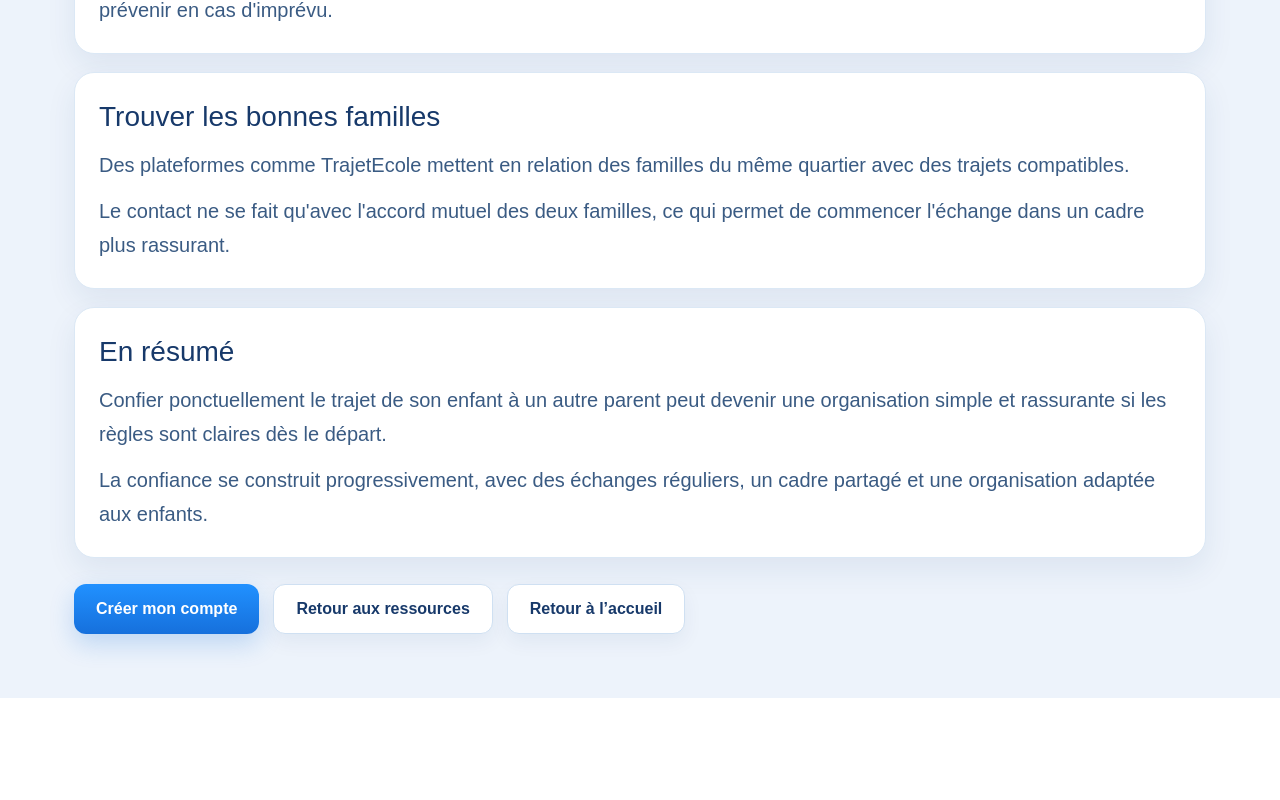
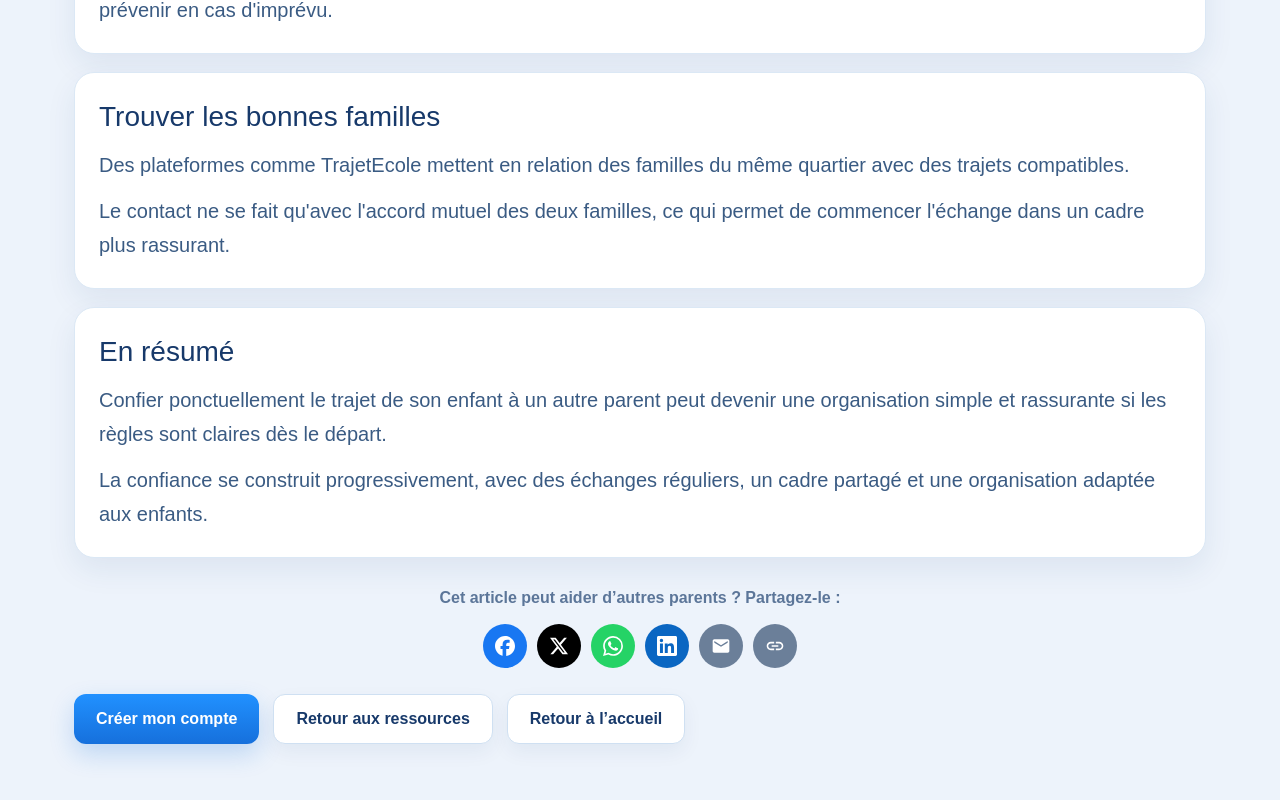
Before and after one commit to cttown/trajetecole-v2, a Next.js app: page /ressources/confier-enfant-autre-parent in a window 1280 px wide. Shown: the part 1836-2636 px from the top of the page. Before the commit the page ends 2534 px from the top, so only its background shows below. Built offline with nearby package versions, Linux system fonts and the light colour scheme.

Commit message:
Ajout de boutons de partage (Web Share API + Facebook/X/WhatsApp/LinkedIn/email/copier)

```diff
--- a/src/components/ShareButtons.tsx
+++ b/src/components/ShareButtons.tsx
@@ -1,5 +1,5 @@
 import { useEffect, useState } from 'react'
-import type { CSSProperties } from 'react'
+import type { CSSProperties, ReactNode } from 'react'
 import { SITE_URL, SITE_NAME } from '../lib/site'
 
 type ShareButtonsProps = {
@@ -17,27 +17,77 @@ const wrapStyle: CSSProperties = {
   alignItems: 'center',
 }
 
-const baseButton: CSSProperties = {
+const circleBase: CSSProperties = {
+  display: 'inline-flex',
+  alignItems: 'center',
+  justifyContent: 'center',
+  width: 44,
+  height: 44,
+  borderRadius: '50%',
+  border: 'none',
+  color: '#ffffff',
+  cursor: 'pointer',
+  padding: 0,
+  textDecoration: 'none',
+}
+
+const primaryPill: CSSProperties = {
   display: 'inline-flex',
   alignItems: 'center',
   gap: 8,
-  padding: '10px 16px',
+  padding: '0 18px',
+  height: 44,
   borderRadius: 9999,
-  border: '1px solid #d4e0ef',
-  background: '#ffffff',
-  color: '#1f3a5f',
+  border: 'none',
+  background: '#1670dc',
+  color: '#ffffff',
   fontSize: 14,
-  fontWeight: 600,
-  textDecoration: 'none',
+  fontWeight: 700,
   cursor: 'pointer',
-  lineHeight: 1,
 }
 
-const primaryButton: CSSProperties = {
-  ...baseButton,
-  border: '1px solid #1670dc',
-  background: '#1670dc',
-  color: '#ffffff',
+// Icônes (simple-icons / Material), viewBox 0 0 24 24, remplies en blanc.
+const icons: Record<string, ReactNode> = {
+  share: (
+    <svg width="18" height="18" viewBox="0 0 24 24" fill="currentColor" aria-hidden="true">
+      <path d="M18 16.08c-.76 0-1.44.3-1.96.77L8.91 12.7c.05-.23.09-.46.09-.7s-.04-.47-.09-.7l7.05-4.11c.54.5 1.25.81 2.04.81 1.66 0 3-1.34 3-3s-1.34-3-3-3-3 1.34-3 3c0 .24.04.47.09.7L8.04 9.81C7.5 9.31 6.79 9 6 9c-1.66 0-3 1.34-3 3s1.34 3 3 3c.79 0 1.5-.31 2.04-.81l7.12 4.16c-.05.21-.08.43-.08.65 0 1.61 1.31 2.92 2.92 2.92s2.92-1.31 2.92-2.92-1.31-2.92-2.92-2.92z" />
+    </svg>
+  ),
+  facebook: (
+    <svg width="20" height="20" viewBox="0 0 24 24" fill="currentColor" aria-hidden="true">
+      <path d="M9.101 23.691v-7.98H6.627v-3.667h2.474v-1.58c0-4.085 1.848-5.978 5.858-5.978.401 0 .955.042 1.468.103a8.68 8.68 0 0 1 1.141.195v3.325a8.623 8.623 0 0 0-.653-.036 26.805 26.805 0 0 0-.733-.009c-.707 0-1.259.096-1.675.309a1.686 1.686 0 0 0-.679.622c-.258.42-.374.995-.374 1.752v1.297h3.919l-.386 2.103-.287 1.564h-3.246v8.245C19.396 23.238 24 18.179 24 12.044c0-6.627-5.373-12-12-12s-12 5.373-12 12c0 5.628 3.874 10.35 9.101 11.647Z" />
+    </svg>
+  ),
+  x: (
+    <svg width="18" height="18" viewBox="0 0 24 24" fill="currentColor" aria-hidden="true">
+      <path d="M18.901 1.153h3.68l-8.04 9.19L24 22.846h-7.406l-5.8-7.584-6.638 7.584H.474l8.6-9.83L0 1.154h7.594l5.243 6.932ZM17.61 20.644h2.039L6.486 3.24H4.298Z" />
+    </svg>
+  ),
+  whatsapp: (
+    <svg width="20" height="20" viewBox="0 0 24 24" fill="currentColor" aria-hidden="true">
+      <path d="M17.472 14.382c-.297-.149-1.758-.867-2.03-.967-.273-.099-.471-.148-.67.15-.197.297-.767.966-.94 1.164-.173.199-.347.223-.644.075-.297-.15-1.255-.463-2.39-1.475-.883-.788-1.48-1.761-1.653-2.059-.173-.297-.018-.458.13-.606.134-.133.298-.347.446-.52.149-.174.198-.298.298-.497.099-.198.05-.371-.025-.52-.075-.149-.669-1.612-.916-2.207-.242-.579-.487-.5-.669-.51-.173-.008-.371-.01-.57-.01-.198 0-.52.074-.792.372-.272.297-1.04 1.016-1.04 2.479 0 1.462 1.065 2.875 1.213 3.074.149.198 2.096 3.2 5.077 4.487.709.306 1.262.489 1.694.625.712.227 1.36.195 1.871.118.571-.085 1.758-.719 2.006-1.413.248-.694.248-1.289.173-1.413-.074-.124-.272-.198-.57-.347m-5.421 7.403h-.004a9.87 9.87 0 0 1-5.031-1.378l-.361-.214-3.741.982.998-3.648-.235-.374a9.86 9.86 0 0 1-1.51-5.26c.001-5.45 4.436-9.884 9.888-9.884 2.64 0 5.122 1.03 6.988 2.898a9.825 9.825 0 0 1 2.893 6.994c-.003 5.45-4.437 9.884-9.885 9.884m8.413-18.297A11.815 11.815 0 0 0 12.05 0C5.495 0 .16 5.335.157 11.892c0 2.096.547 4.142 1.588 5.945L.057 24l6.305-1.654a11.882 11.882 0 0 0 5.683 1.448h.005c6.554 0 11.89-5.335 11.893-11.893a11.821 11.821 0 0 0-3.48-8.413Z" />
+    </svg>
+  ),
+  linkedin: (
+    <svg width="20" height="20" viewBox="0 0 24 24" fill="currentColor" aria-hidden="true">
+      <path d="M20.447 20.452h-3.554v-5.569c0-1.328-.027-3.037-1.852-3.037-1.853 0-2.136 1.445-2.136 2.939v5.667H9.351V9h3.414v1.561h.046c.477-.9 1.637-1.85 3.37-1.85 3.601 0 4.267 2.37 4.267 5.455v6.286zM5.337 7.433a2.062 2.062 0 0 1-2.063-2.065 2.064 2.064 0 1 1 2.063 2.065zm1.782 13.019H3.555V9h3.564v11.452zM22.225 0H1.771C.792 0 0 .774 0 1.729v20.542C0 23.227.792 24 1.771 24h20.451C23.2 24 24 23.227 24 22.271V1.729C24 .774 23.2 0 22.222 0h.003z" />
+    </svg>
+  ),
+  email: (
+    <svg width="20" height="20" viewBox="0 0 24 24" fill="currentColor" aria-hidden="true">
+      <path d="M20 4H4c-1.1 0-1.99.9-1.99 2L2 18c0 1.1.9 2 2 2h16c1.1 0 2-.9 2-2V6c0-1.1-.9-2-2-2zm0 4l-8 5-8-5V6l8 5 8-5v2z" />
+    </svg>
+  ),
+  link: (
+    <svg width="20" height="20" viewBox="0 0 24 24" fill="currentColor" aria-hidden="true">
+      <path d="M3.9 12c0-1.71 1.39-3.1 3.1-3.1h4V7H7c-2.76 0-5 2.24-5 5s2.24 5 5 5h4v-1.9H7c-1.71 0-3.1-1.39-3.1-3.1zM8 13h8v-2H8v2zm9-6h-4v1.9h4c1.71 0 3.1 1.39 3.1 3.1s-1.39 3.1-3.1 3.1h-4V17h4c2.76 0 5-2.24 5-5s-2.24-5-5-5z" />
+    </svg>
+  ),
+  check: (
+    <svg width="20" height="20" viewBox="0 0 24 24" fill="currentColor" aria-hidden="true">
+      <path d="M9 16.17 4.83 12l-1.42 1.41L9 19 21 7l-1.41-1.41z" />
+    </svg>
+  ),
 }
 
 export default function ShareButtons({ url, text }: ShareButtonsProps) {
@@ -83,8 +133,9 @@ export default function ShareButtons({ url, text }: ShareButtonsProps) {
   return (
     <div style={wrapStyle}>
       {canNativeShare ? (
-        <button type="button" style={primaryButton} onClick={handleNativeShare}>
-          📣 Partager
+        <button type="button" style={primaryPill} onClick={handleNativeShare}>
+          {icons.share}
+          Partager
         </button>
       ) : null}
 
@@ -92,48 +143,63 @@ export default function ShareButtons({ url, text }: ShareButtonsProps) {
         href={links.facebook}
         target="_blank"
         rel="noopener noreferrer"
-        style={baseButton}
+        style={{ ...circleBase, background: '#1877F2' }}
         aria-label="Partager sur Facebook"
+        title="Partager sur Facebook"
       >
-        Facebook
+        {icons.facebook}
       </a>
 
       <a
         href={links.x}
         target="_blank"
         rel="noopener noreferrer"
-        style={baseButton}
+        style={{ ...circleBase, background: '#000000' }}
         aria-label="Partager sur X (Twitter)"
+        title="Partager sur X"
       >
-        X
+        {icons.x}
       </a>
 
       <a
         href={links.whatsapp}
         target="_blank"
         rel="noopener noreferrer"
-        style={baseButton}
+        style={{ ...circleBase, background: '#25D366' }}
         aria-label="Partager sur WhatsApp"
+        title="Partager sur WhatsApp"
       >
-        WhatsApp
+        {icons.whatsapp}
       </a>
 
       <a
         href={links.linkedin}
         target="_blank"
         rel="noopener noreferrer"
-        style={baseButton}
+        style={{ ...circleBase, background: '#0A66C2' }}
         aria-label="Partager sur LinkedIn"
+        title="Partager sur LinkedIn"
       >
-        LinkedIn
+        {icons.linkedin}
       </a>
 
-      <a href={links.email} style={baseButton} aria-label="Partager par e-mail">
-        E-mail
+      <a
+        href={links.email}
+        style={{ ...circleBase, background: '#6b7f99' }}
+        aria-label="Partager par e-mail"
+        title="Partager par e-mail"
+      >
+        {icons.email}
       </a>
 
-      <button type="button" style={baseButton} onClick={handleCopy}>
-        {copied ? '✅ Lien copié' : '🔗 Copier le lien'}
+      <button
+        type="button"
+        style={{ ...circleBase, background: copied ? '#1a9e55' : '#6b7f99' }}
+        onClick={handleCopy}
+        aria-label={copied ? 'Lien copié' : 'Copier le lien'}
+        title={copied ? 'Lien copié' : 'Copier le lien'}
+      >
+        {copied ? icons.check : icons.link}
       </button>
     </div>
   )
--- a/src/pages/ressources/activites-extrascolaires-partager-trajets.tsx
+++ b/src/pages/ressources/activites-extrascolaires-partager-trajets.tsx
@@ -1,6 +1,8 @@
 import type { CSSProperties } from 'react'
 import Seo from '../../components/Seo'
 import Breadcrumb from '../../components/Breadcrumb'
+import ShareButtons from '../../components/ShareButtons'
+import { SITE_URL } from '../../lib/site'
 import Link from 'next/link'
 import styles from '../../styles/Home.module.css'
 
@@ -180,6 +182,16 @@ export default function ActivitesExtrascolairesPartagerTrajetsPage() {
               </p>
             </div>
 
+            <div style={{ marginTop: 28, textAlign: 'center' }}>
+              <p style={{ color: '#5c7699', marginBottom: 14, fontWeight: 600 }}>
+                Cet article peut aider d’autres parents ? Partagez-le :
+              </p>
+              <ShareButtons
+                url={`${SITE_URL}/ressources/activites-extrascolaires-partager-trajets`}
+                text="Partager les trajets vers les activités extrascolaires — TrajetEcole"
+              />
+            </div>
+
             <div className={styles.legalActions}>
               <Link href="/signup" className={styles.primaryButton}>
                 Créer mon compte
--- a/src/pages/ressources/confier-enfant-autre-parent.tsx
+++ b/src/pages/ressources/confier-enfant-autre-parent.tsx
@@ -1,6 +1,8 @@
 import type { CSSProperties } from 'react'
 import Seo from '../../components/Seo'
 import Breadcrumb from '../../components/Breadcrumb'
+import ShareButtons from '../../components/ShareButtons'
+import { SITE_URL } from '../../lib/site'
 import Link from 'next/link'
 import styles from '../../styles/Home.module.css'
 
@@ -185,6 +187,16 @@ export default function ConfierEnfantAutreParentPage() {
               </p>
             </div>
 
+            <div style={{ marginTop: 28, textAlign: 'center' }}>
+              <p style={{ color: '#5c7699', marginBottom: 14, fontWeight: 600 }}>
+                Cet article peut aider d’autres parents ? Partagez-le :
+              </p>
+              <ShareButtons
+                url={`${SITE_URL}/ressources/confier-enfant-autre-parent`}
+                text="Confier son enfant à un autre parent : comment s'organiser ? — TrajetEcole"
+              />
+            </div>
+
             <div className={styles.legalActions}>
               <Link href="/signup" className={styles.primaryButton}>
                 Créer mon compte
--- a/src/pages/ressources/gagner-temps-matin-entraide-parents.tsx
+++ b/src/pages/ressources/gagner-temps-matin-entraide-parents.tsx
@@ -1,6 +1,8 @@
 import type { CSSProperties } from 'react'
 import Seo from '../../components/Seo'
 import Breadcrumb from '../../components/Breadcrumb'
+import ShareButtons from '../../components/ShareButtons'
+import { SITE_URL } from '../../lib/site'
 import Link from 'next/link'
 import styles from '../../styles/Home.module.css'
 
@@ -203,6 +205,16 @@ export default function GagnerTempsMatinEntraideParentsPage() {
               </p>
             </div>
 
+            <div style={{ marginTop: 28, textAlign: 'center' }}>
+              <p style={{ color: '#5c7699', marginBottom: 14, fontWeight: 600 }}>
+                Cet article peut aider d’autres parents ? Partagez-le :
+              </p>
+              <ShareButtons
+                url={`${SITE_URL}/ressources/gagner-temps-matin-entraide-parents`}
+                text="Gagner du temps le matin grâce à l'entraide entre parents — TrajetEcole"
+              />
+            </div>
+
             <div className={styles.legalActions}>
               <Link href="/signup" className={styles.primaryButton}>
                 Créer mon compte
--- a/src/pages/ressources/organiser-trajets-scolaires-entre-voisins.tsx
+++ b/src/pages/ressources/organiser-trajets-scolaires-entre-voisins.tsx
@@ -1,5 +1,7 @@
 import Seo from '../../components/Seo'
 import Breadcrumb from '../../components/Breadcrumb'
+import ShareButtons from '../../components/ShareButtons'
+import { SITE_URL } from '../../lib/site'
 import Link from 'next/link'
 import styles from '../../styles/Home.module.css'
 
@@ -214,6 +216,16 @@ export default function OrganiserTrajetsScolairesEntreVoisinsPage() {
               </p>
             </div>
 
+            <div style={{ marginTop: 28, textAlign: 'center' }}>
+              <p style={{ color: '#5c7699', marginBottom: 14, fontWeight: 600 }}>
+                Cet article peut aider d’autres parents ? Partagez-le :
+              </p>
+              <ShareButtons
+                url={`${SITE_URL}/ressources/organiser-trajets-scolaires-entre-voisins`}
+                text="Comment organiser les trajets scolaires entre voisins ? — TrajetEcole"
+              />
+            </div>
+
             <div className={styles.legalActions}>
               <Link href="/signup" className={styles.primaryButton}>
                 Créer mon compte
--- a/src/pages/ressources/raisons-partager-trajets-enfants-pied.tsx
+++ b/src/pages/ressources/raisons-partager-trajets-enfants-pied.tsx
@@ -1,6 +1,8 @@
 import type { CSSProperties } from 'react'
 import Seo from '../../components/Seo'
 import Breadcrumb from '../../components/Breadcrumb'
+import ShareButtons from '../../components/ShareButtons'
+import { SITE_URL } from '../../lib/site'
 import Link from 'next/link'
 import styles from '../../styles/Home.module.css'
 
@@ -143,6 +145,16 @@ export default function RaisonsPartagerTrajetsEnfantsPiedPage() {
               <p style={paragraphStyle}>Il n&apos;en faut pas plus pour démarrer.</p>
             </div>
 
+            <div style={{ marginTop: 28, textAlign: 'center' }}>
+              <p style={{ color: '#5c7699', marginBottom: 14, fontWeight: 600 }}>
+                Cet article peut aider d’autres parents ? Partagez-le :
+              </p>
+              <ShareButtons
+                url={`${SITE_URL}/ressources/raisons-partager-trajets-enfants-pied`}
+                text="5 bonnes raisons de partager les trajets de vos enfants à pied — TrajetEcole"
+              />
+            </div>
+
             <div className={styles.legalActions}>
               <Link href="/signup" className={styles.primaryButton}>
                 Créer mon compte
--- a/src/pages/ressources/regles-trajets-partages-familles.tsx
+++ b/src/pages/ressources/regles-trajets-partages-familles.tsx
@@ -1,6 +1,8 @@
 import type { CSSProperties } from 'react'
 import Seo from '../../components/Seo'
 import Breadcrumb from '../../components/Breadcrumb'
+import ShareButtons from '../../components/ShareButtons'
+import { SITE_URL } from '../../lib/site'
 import Link from 'next/link'
 import styles from '../../styles/Home.module.css'
 
@@ -236,6 +238,16 @@ export default function ReglesTrajetsPartagesFamillesPage() {
               </p>
             </div>
 
+            <div style={{ marginTop: 28, textAlign: 'center' }}>
+              <p style={{ color: '#5c7699', marginBottom: 14, fontWeight: 600 }}>
+                Cet article peut aider d’autres parents ? Partagez-le :
+              </p>
+              <ShareButtons
+                url={`${SITE_URL}/ressources/regles-trajets-partages-familles`}
+                text="Trajets partagés entre familles : quelles règles établir ? — TrajetEcole"
+              />
+            </div>
+
             <div className={styles.legalActions}>
               <Link href="/signup" className={styles.primaryButton}>
                 Créer mon compte
```
